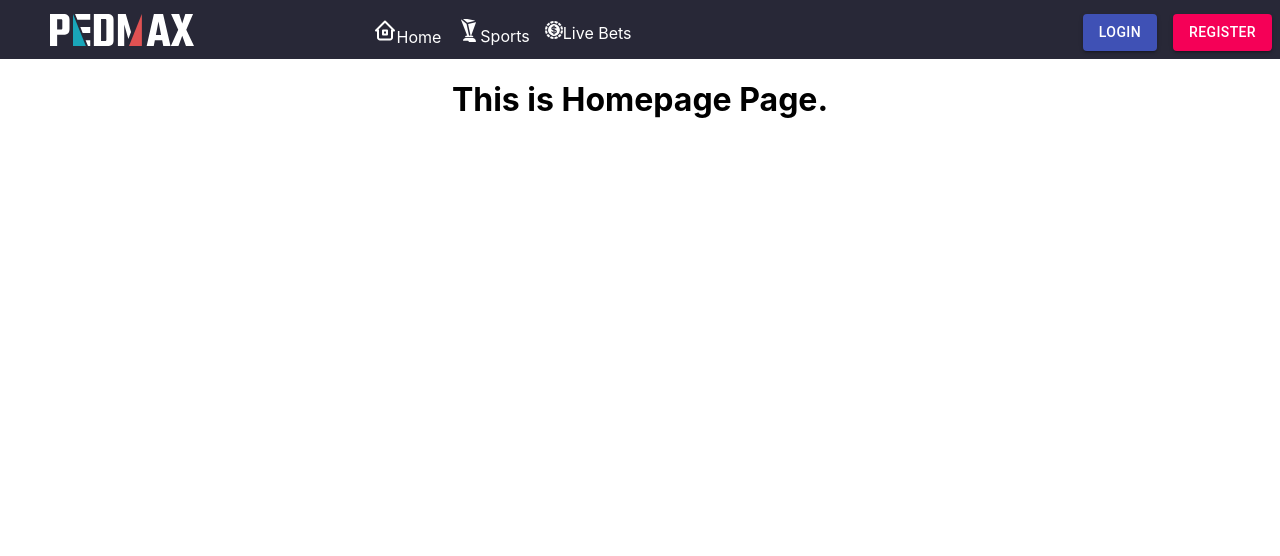
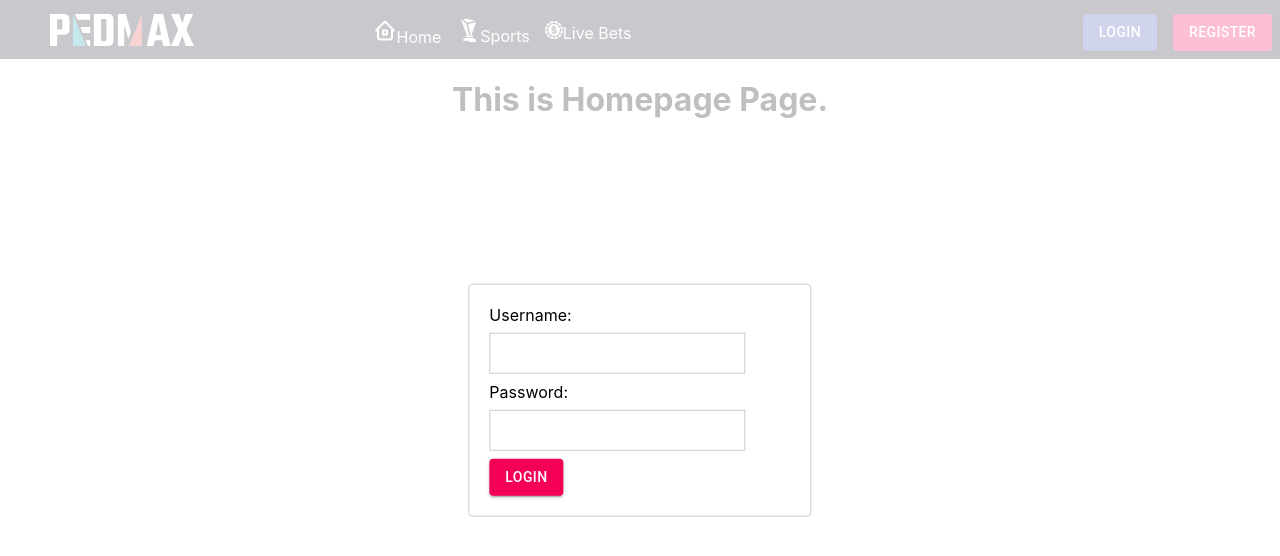
Before and after one commit to HardCoder1999/pedmax, a React (Create React App) app in the folder pedmax-copy/: page / in a window 1280 px wide. Both pictures are taken after a click on the button "LOGIN". Shown: the top 556 px of the page. Built offline with nearby package versions, Linux system fonts and the light colour scheme.

Commit message:
Added Login Register Modal Forms

```diff
--- a/pedmax-copy/src/components/homepage/header/LoginRegisterButtons.jsx
+++ b/pedmax-copy/src/components/homepage/header/LoginRegisterButtons.jsx
@@ -2,6 +2,8 @@ import React, { useState } from "react";
 import Grid from "@material-ui/core/Grid";
 import Button from "@material-ui/core/Button";
 import { makeStyles } from "@material-ui/core/styles";
+import ModalLoginForm from "../login-register/ModalLoginForm";
+import ModalRegisterForm from "../login-register/ModalRegisterForm";
 
 const useStyles = makeStyles((theme) => ({
   button: {
@@ -27,9 +29,6 @@ const LoginRegisterButtons = () => {
         justify="flex-end"
         className={classes.button}
       >
-
-
-
         <Grid item>
           <Button
             variant="contained"
@@ -54,6 +53,11 @@ const LoginRegisterButtons = () => {
           </Button>
         </Grid>
       </Grid>
+      <ModalLoginForm isLoginOpen={isLoginOpen} setLoginOpen={setLoginOpen} />
+      <ModalRegisterForm
+        isRegisterOpen={isRegisterOpen}
+        setRegisterOpen={setRegisterOpen}
+      />
     </>
   );
 };
--- /dev/null
+++ b/pedmax-copy/src/components/homepage/login-register/LoginForm.jsx
@@ -0,0 +1,53 @@
+import React, { useState } from "react";
+import Button from "@material-ui/core/Button";
+
+const LoginForm = () => {
+  const [username, setUsername] = useState("");
+  const [password, setPassword] = useState("");
+
+  const handleSubmit = (event) => {
+    event.preventDefault();
+  };
+
+  return (
+    <>
+      <form onSubmit={handleSubmit}>
+        <div>
+          <label>
+            Username:
+            <input
+              type="text"
+              name="username"
+              value={username}
+              onChange={(event) => {
+                setUsername(event.target.value);
+              }}
+            />
+          </label>
+        </div>
+
+        <div>
+          <label>
+            Password:
+            <input
+              type="password"
+              name="password"
+              value={password}
+              onChange={(event) => {
+                setPassword(event.target.value);
+              }}
+            />
+          </label>
+        </div>
+
+        <div>
+          <Button variant="contained" color="secondary" type="submit">
+            Login
+          </Button>
+        </div>
+      </form>
+    </>
+  );
+};
+
+export default LoginForm;
--- /dev/null
+++ b/pedmax-copy/src/components/homepage/login-register/ModalLoginForm.jsx
@@ -0,0 +1,31 @@
+import LoginForm from "./LoginForm";
+import Modal from "react-modal";
+
+const customStyles = {
+  content: {
+    top: "50%",
+    left: "50%",
+    right: "auto",
+    bottom: "auto",
+    marginRight: "-50%",
+    transform: "translate(-50%, -50%)",
+  },
+};
+
+const ModalLoginForm = (props) => {
+  return (
+    <>
+      <Modal
+        isOpen={props.isLoginOpen}
+        onRequestClose={() => {
+          props.setLoginOpen(false);
+        }}
+        style={customStyles}
+      >
+        <LoginForm />
+      </Modal>
+    </>
+  );
+};
+
+export default ModalLoginForm;
--- /dev/null
+++ b/pedmax-copy/src/components/homepage/login-register/ModalRegisterForm.jsx
@@ -0,0 +1,31 @@
+import RegisterForm from "./RegisterForm";
+import Modal from "react-modal";
+
+const customStyles = {
+  content: {
+    top: "50%",
+    left: "50%",
+    right: "auto",
+    bottom: "auto",
+    marginRight: "-50%",
+    transform: "translate(-50%, -50%)",
+  },
+};
+
+const ModalRegisterForm = (props) => {
+  return (
+    <>
+      <Modal
+        isOpen={props.isRegisterOpen}
+        onRequestClose={() => {
+          props.setRegisterOpen(false);
+        }}
+        style={customStyles}
+      >
+        <RegisterForm />
+      </Modal>
+    </>
+  );
+};
+
+export default ModalRegisterForm;
--- /dev/null
+++ b/pedmax-copy/src/components/homepage/login-register/RegisterForm.jsx
@@ -0,0 +1,100 @@
+import React, { useState } from "react";
+import Button from "@material-ui/core/Button";
+
+const RegisterForm = () => {
+  const [username, setUsername] = useState("");
+  const [password, setPassword] = useState("");
+  const [cnfPassword, setCnfPassword] = useState("");
+  const [country, setCountry] = useState("");
+  const [agreement, setAgreement] = useState(false);
+
+  const handleSubmit = (event) => {
+    event.preventDefault();
+  };
+
+  return (
+    <>
+      <form onSubmit={handleSubmit}>
+        <div>
+          <label>
+            Username:
+            <input
+              type="text"
+              name="username"
+              value={username}
+              onChange={(event) => {
+                setUsername(event.target.value);
+              }}
+            />
+          </label>
+        </div>
+
+        <div>
+          <label>
+            Country:
+            <input
+              type="text"
+              name="country"
+              value={country}
+              onChange={(event) => {
+                setCountry(event.target.value);
+              }}
+            />
+          </label>
+        </div>
+
+        <div>
+          <label>
+            Password:
+            <input
+              type="password"
+              name="password"
+              value={password}
+              onChange={(event) => {
+                setPassword(event.target.value);
+              }}
+            />
+          </label>
+        </div>
+
+        <div>
+          <label>
+            Confirm Password:
+            <input
+              type="password"
+              name="cnfPassword"
+              value={cnfPassword}
+              onChange={(event) => {
+                setCnfPassword(event.target.value);
+              }}
+            />
+          </label>
+        </div>
+
+        <div>
+          <label>
+            Agreement:
+            <input
+              type="checkbox"
+              checked={agreement}
+              name="agreement"
+              value={agreement}
+              onChange={(event) => {
+                setAgreement(!agreement);
+              }}
+              required={true}
+            />
+          </label>
+        </div>
+        <br />
+        <div>
+          <Button variant="contained" color="secondary" type="submit">
+            Register
+          </Button>
+        </div>
+      </form>
+    </>
+  );
+};
+
+export default RegisterForm;
--- a/pedmax-copy/src/index.css
+++ b/pedmax-copy/src/index.css
@@ -17,3 +17,17 @@ code {
   padding-top: 6;
   padding-left: 50;
 }
+
+input[type=text], input[type=password] {
+  width: 85%;
+  padding: 12px 20px;
+  margin: 8px 0;
+  display: inline-block;
+  border: 1px solid #ccc;
+  box-sizing: border-box;
+
+}
+
+label{
+  color: #000000;
+}
```
Lines whose indentation alone changed are shown as unchanged.
